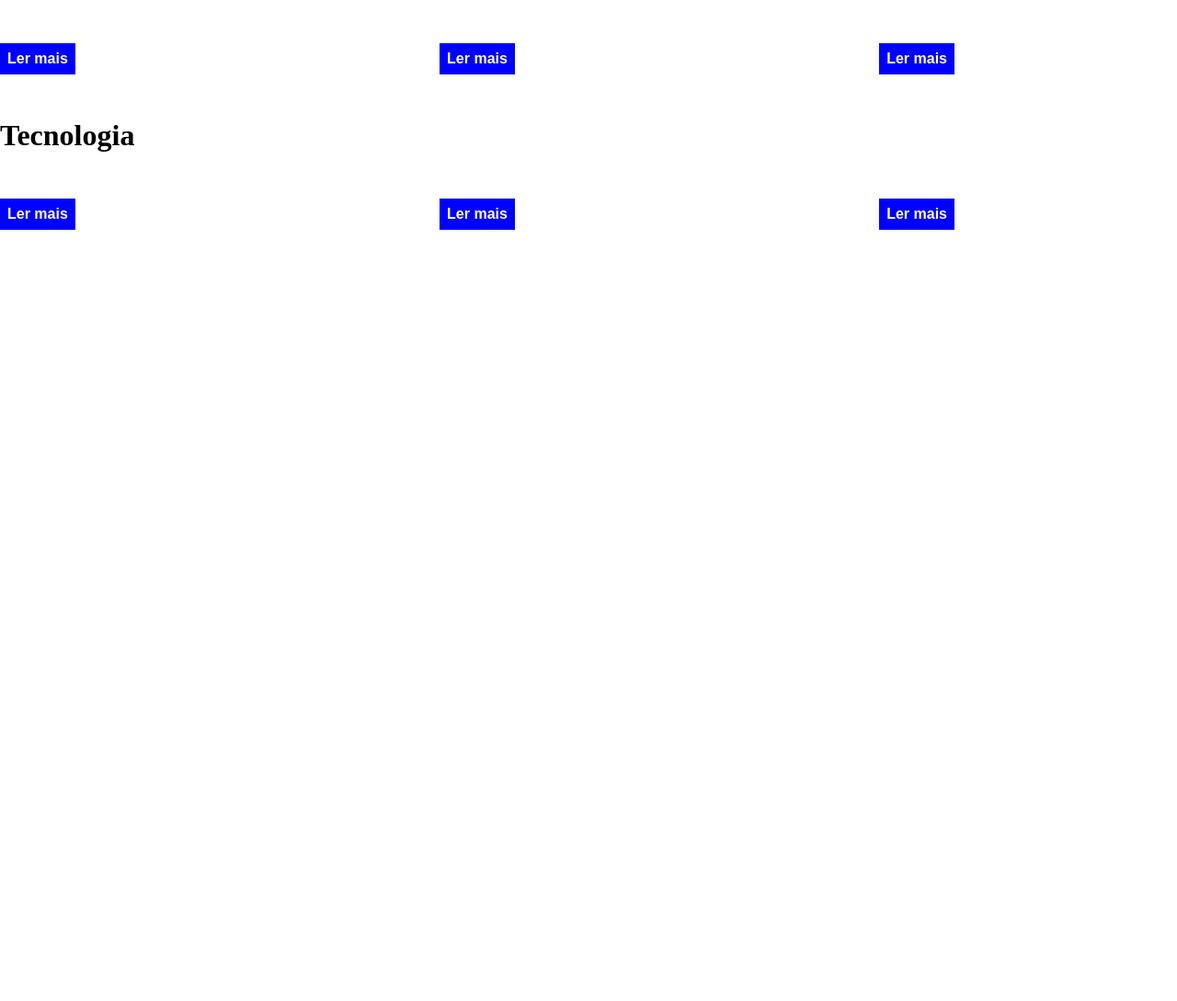
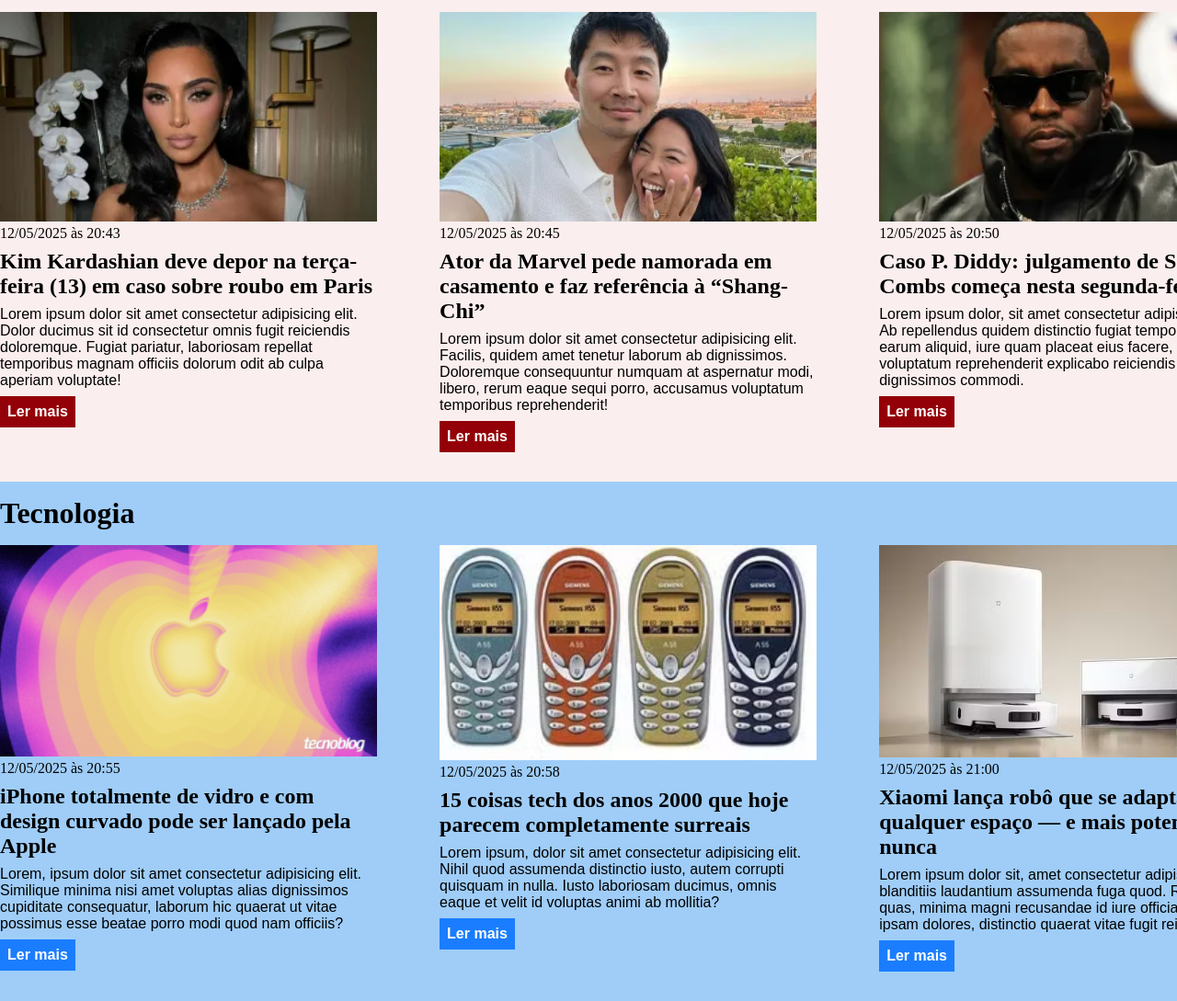
Before and after one commit to arnaldobs/exercicio_css, a plain HTML site: page index.html in a window 1280 px wide. Shown: the part 1769-2858 px from the top of the page at 92% size. Before the commit the page ends 2051 px from the top, so only its background shows below. Drawn offline with Linux system fonts and the light colour scheme.

Commit message:
inserção de matérias nas seções de entreterimento e tecnologia. Novas cores nas seções.

```diff
--- a/index.html
+++ b/index.html
@@ -119,30 +119,36 @@
             <h2>Entreterimento</h2>
             <div class="article">
                 <article>
-                    <img src="" alt="">
+                    <img src="./imagens/kim-kardashian-1.webp" alt="kim kardashian ao fundo parede com luminarias e flores">
                     <header>
-                        <time></time>
+                        <time>12/05/2025 às 20:43</time>
                     </header>
-                    <h3></h3>
-                    <p></p>
+                    <h3>Kim Kardashian deve depor na terça-feira (13) em caso sobre roubo em Paris</h3>
+                    <p>
+                        Lorem ipsum dolor sit amet consectetur adipisicing elit. Dolor ducimus sit id consectetur omnis fugit reiciendis doloremque. Fugiat pariatur, laboriosam repellat temporibus magnam officiis dolorum odit ab culpa aperiam voluptate!
+                    </p>
                     <a href="#" title="Leia a noticia completa">Ler mais</a>
                 </article>
                 <article>
-                    <img src="" alt="">
+                    <img src="./imagens/simu-liu-noivado-e1747051367628.webp" alt="Ator da marvel e namorada ao fundo arvores, pontes, rio e cidade">
                     <header>
-                        <time></time>
+                        <time>12/05/2025 às 20:45</time>
                     </header>
-                    <h3></h3>
-                    <p></p>
+                    <h3>Ator da Marvel pede namorada em casamento e faz referência à “Shang-Chi”</h3>
+                    <p>
+                        Lorem ipsum dolor sit amet consectetur adipisicing elit. Facilis, quidem amet tenetur laborum ab dignissimos. Doloremque consequuntur numquam at aspernatur modi, libero, rerum eaque sequi porro, accusamus voluptatum temporibus reprehenderit!
+                    </p>
                     <a href="#" title="Leia a noticia completa">Ler mais</a>
                 </article>
                 <article>
-                    <img src="" alt="">
+                    <img src="./imagens/sean-combs-p-diddy-e1746614271597.webp" alt="p diddy jaqueta preta e óculos escuros">
                     <header>
-                        <time></time>
+                        <time>12/05/2025 às 20:50</time>
                     </header>
-                    <h3></h3>
-                    <p></p>
+                    <h3>Caso P. Diddy: julgamento de Sean Combs começa nesta segunda-feira (12)</h3>
+                    <p>
+                        Lorem ipsum dolor, sit amet consectetur adipisicing elit. Ab repellendus quidem distinctio fugiat tempore hic, earum aliquid, iure quam placeat eius facere, sapiente voluptatum reprehenderit explicabo reiciendis ullam dignissimos commodi.
+                    </p>
                     <a href="#" title="Leia a noticia completa">Ler mais</a>
                 </article>
             </div>
@@ -154,30 +160,36 @@
             <h2>Tecnologia</h2>
             <div class="article">
                 <article>
-                    <img src="" alt="">
+                    <img src="./imagens/capas-apple-06-340x191.webp" alt="logomarca apple com cores vibrantes amarelo e roxo">
                     <header>
-                        <time></time>
+                        <time>12/05/2025 às 20:55</time>
                     </header>
-                    <h3></h3>
-                    <p></p>
+                    <h3>iPhone totalmente de vidro e com design curvado pode ser lançado pela Apple</h3>
+                    <p>
+                        Lorem, ipsum dolor sit amet consectetur adipisicing elit. Similique minima nisi amet voluptas alias dignissimos cupiditate consequatur, laborum hic quaerat ut vitae possimus esse beatae porro modi quod nam officiis?
+                    </p>
                     <a href="#" title="Leia a noticia completa">Ler mais</a>
                 </article>
                 <article>
-                    <img src="" alt="">
+                    <img src="./imagens/celular antigo colorido.avif" alt="celulares antigos simens coloridos">
                     <header>
-                        <time></time>
+                        <time>12/05/2025 às 20:58</time>
                     </header>
-                    <h3></h3>
-                    <p></p>
+                    <h3>15 coisas tech dos anos 2000 que hoje parecem completamente surreais</h3>
+                    <p>
+                        Lorem ipsum, dolor sit amet consectetur adipisicing elit. Nihil quod assumenda distinctio iusto, autem corrupti quisquam in nulla. Iusto laboriosam ducimus, omnis eaque et velit id voluptas animi ab mollitia?
+                    </p>
                     <a href="#" title="Leia a noticia completa">Ler mais</a>
                 </article>
                 <article>
-                    <img src="" alt="">
+                    <img src="./imagens/robo xiaomi.avif" alt="dois robos de limpeza xiami brancos">
                     <header>
-                        <time></time>
+                        <time>12/05/2025 às 21:00</time>
                     </header>
-                    <h3></h3>
-                    <p></p>
+                    <h3>Xiaomi lança robô que se adapta a qualquer espaço — e mais potente que nunca</h3>
+                    <p>
+                        Lorem ipsum dolor sit, amet consectetur adipisicing elit. A blanditiis laudantium assumenda fuga quod. Ratione quas, minima magni recusandae id iure officia provident ipsam dolores, distinctio quaerat vitae fugit reiciendis.
+                    </p>
                     <a href="#" title="Leia a noticia completa">Ler mais</a>
                 </article>
             </div>
--- a/main.css
+++ b/main.css
@@ -103,3 +103,19 @@
 #economy .article article a{
     background-color: #ff9f1a;
 }
+
+#entertainment{
+    background-color: rgba(216, 94, 94, 0.1);
+}
+
+#entertainment .article article a{
+    background-color: #940007;
+}
+
+#technology{
+    background-color: #9fcdf8;
+}
+
+#technology .article article a{
+    background-color: #1a7dff;
+}
```
Also changed, not shown: imagens/capas-apple-06-340x191.webp (added), imagens/celular antigo colorido.avif (added), imagens/kim-kardashian-1.webp (added), imagens/robo xiaomi.avif (added), imagens/sean-combs-p-diddy-e1746614271597.webp (added), imagens/simu-liu-noivado-e1747051367628.webp (added), 6 other files.
